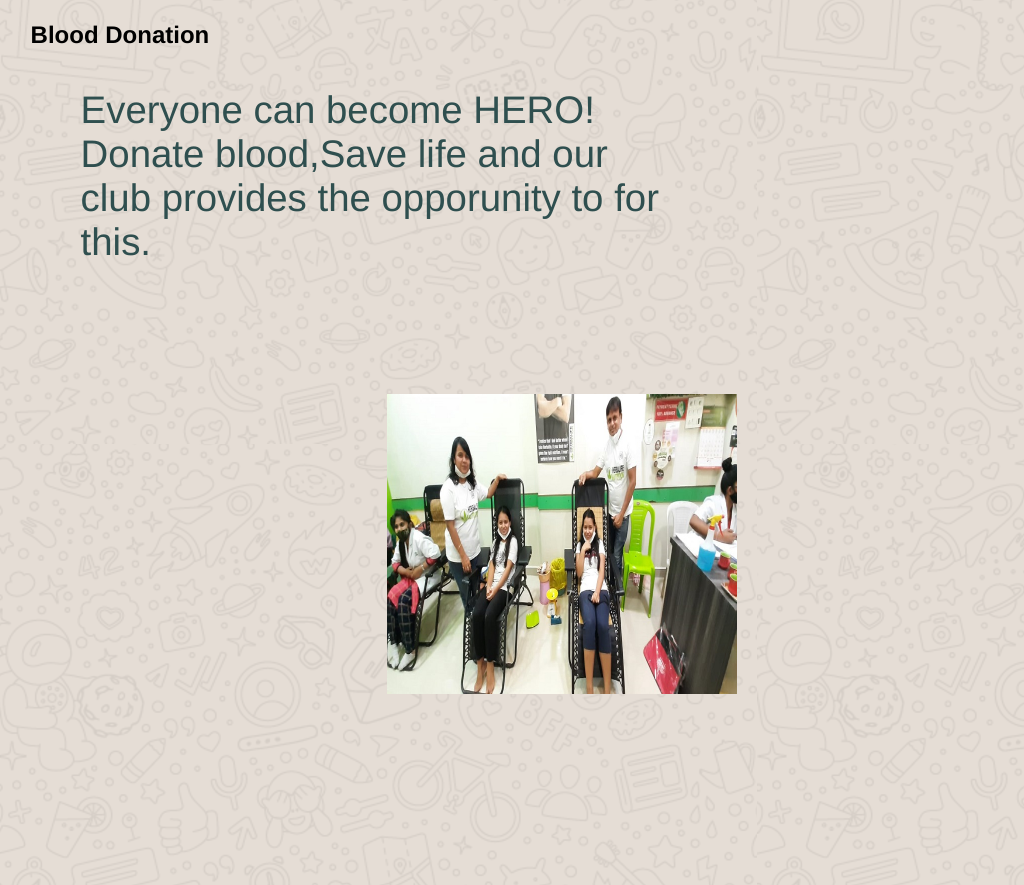
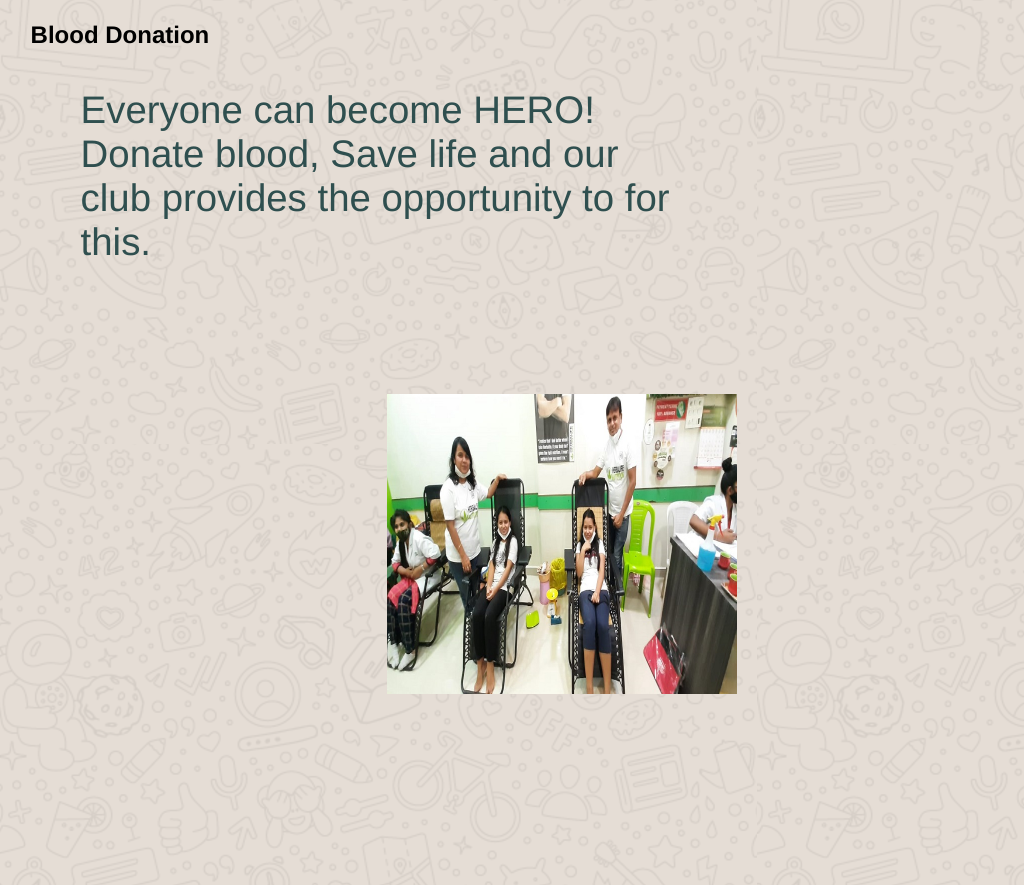
Before and after one commit to Astha31/mynutriactive.com, a plain HTML site: page about.html in a window 1280 px wide. Shown: the part 3744-4629 px from the top of the page, without its empty margins (3-1027 px from the left). Drawn offline with Linux system fonts and the light colour scheme.

Commit message:
Update about.html

```diff
--- a/about.html
+++ b/about.html
@@ -1307,8 +1307,8 @@
 <h2 id="heading2" style="font-weight: bolder;font-size: 1.5em; font-family: 'Franklin Gothic Medium', 'Arial Narrow', Arial, sans-serif;">Blood Donation</h2>
 <p>
     Everyone can become HERO!
-    Donate blood,Save life
-    and our club provides the opporunity to for this.
+    Donate blood, Save life
+    and our club provides the opportunity to for this.
 </p>
 <main>
     <div class="box"><img src="w5.jpeg"></div>
```
